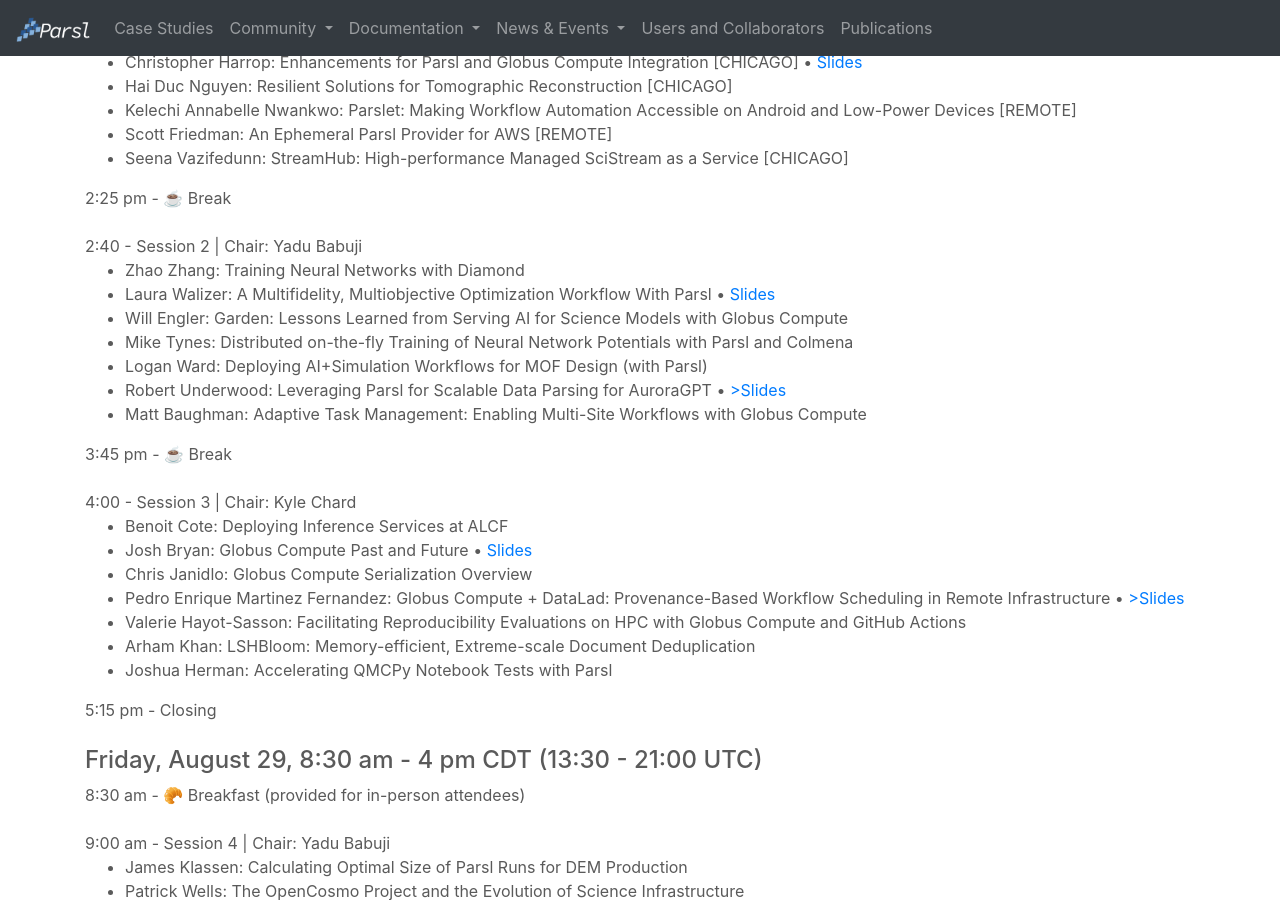
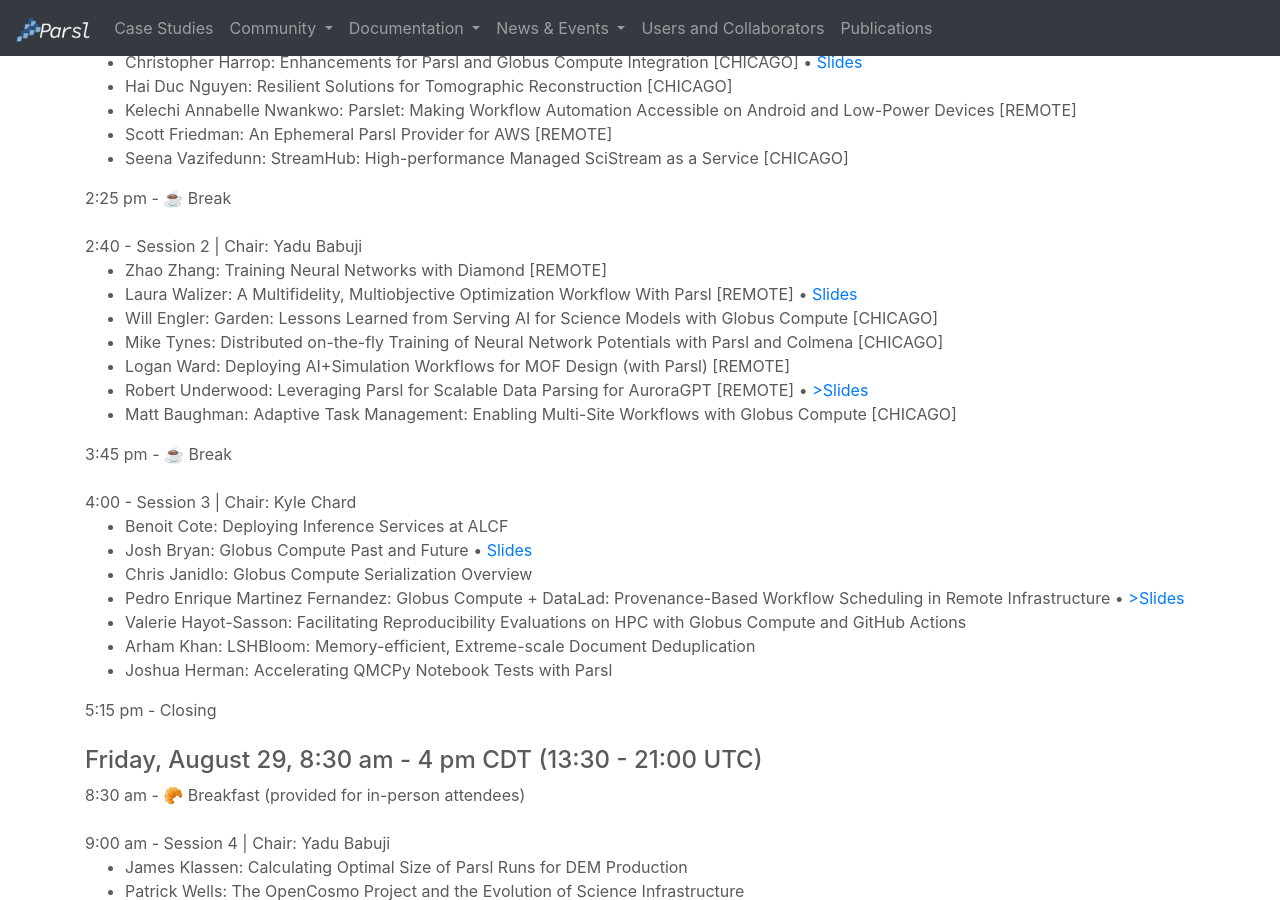
Before and after one commit to Parsl/parsl.github.io, a Jekyll site: the page built from parslfest/parslfest2025.html, in a window 1280 px wide and 900 px high, scrolled down 1345 px. Built offline with Jekyll 4.4.1, drawn with Linux system fonts in a browser that asks for light colours.

Commit message:
Add remote/chicago annotations for session 2

```diff
--- a/parslfest/parslfest2025.html
+++ b/parslfest/parslfest2025.html
@@ -150,13 +150,13 @@
 
       2:40 - Session 2 | Chair: Yadu Babuji
       <ul>
-		<li>Zhao Zhang: Training Neural Networks with Diamond</li>
-		<li>Laura Walizer: A Multifidelity, Multiobjective Optimization Workflow With Parsl • <a href="https://drive.google.com/file/d/15nRLCqnh_la8S6vw_7edyZYwoBwRPQm9/view?usp=sharing" target="_blank">Slides</a></li>
-		<li>Will Engler: Garden: Lessons Learned from Serving AI for Science Models with Globus Compute</li>
-		<li>Mike Tynes: Distributed on-the-fly Training of Neural Network Potentials with Parsl and Colmena</li>
-		<li>Logan Ward: Deploying AI+Simulation Workflows for MOF Design (with Parsl)</li>
-		<li>Robert Underwood: Leveraging Parsl for Scalable Data Parsing for AuroraGPT • <a href="https://drive.google.com/file/d/1HQiJXXD5I6zYoTsJkKteTOFZD-WJ6wrf/view?usp=sharing" target="_blank">>Slides</a></li>
-		<li>Matt Baughman: Adaptive Task Management: Enabling Multi-Site Workflows with Globus Compute</li>
+		<li>Zhao Zhang: Training Neural Networks with Diamond [REMOTE]</li>
+		<li>Laura Walizer: A Multifidelity, Multiobjective Optimization Workflow With Parsl [REMOTE] • <a href="https://drive.google.com/file/d/15nRLCqnh_la8S6vw_7edyZYwoBwRPQm9/view?usp=sharing" target="_blank">Slides</a></li>
+		<li>Will Engler: Garden: Lessons Learned from Serving AI for Science Models with Globus Compute [CHICAGO]</li>
+		<li>Mike Tynes: Distributed on-the-fly Training of Neural Network Potentials with Parsl and Colmena [CHICAGO]</li>
+		<li>Logan Ward: Deploying AI+Simulation Workflows for MOF Design (with Parsl) [REMOTE]</li>
+		<li>Robert Underwood: Leveraging Parsl for Scalable Data Parsing for AuroraGPT [REMOTE] • <a href="https://drive.google.com/file/d/1HQiJXXD5I6zYoTsJkKteTOFZD-WJ6wrf/view?usp=sharing" target="_blank">>Slides</a></li>
+		<li>Matt Baughman: Adaptive Task Management: Enabling Multi-Site Workflows with Globus Compute [CHICAGO]</li>
       </ul>
 
       3:45 pm - ☕️ Break  <br /><br />
```
